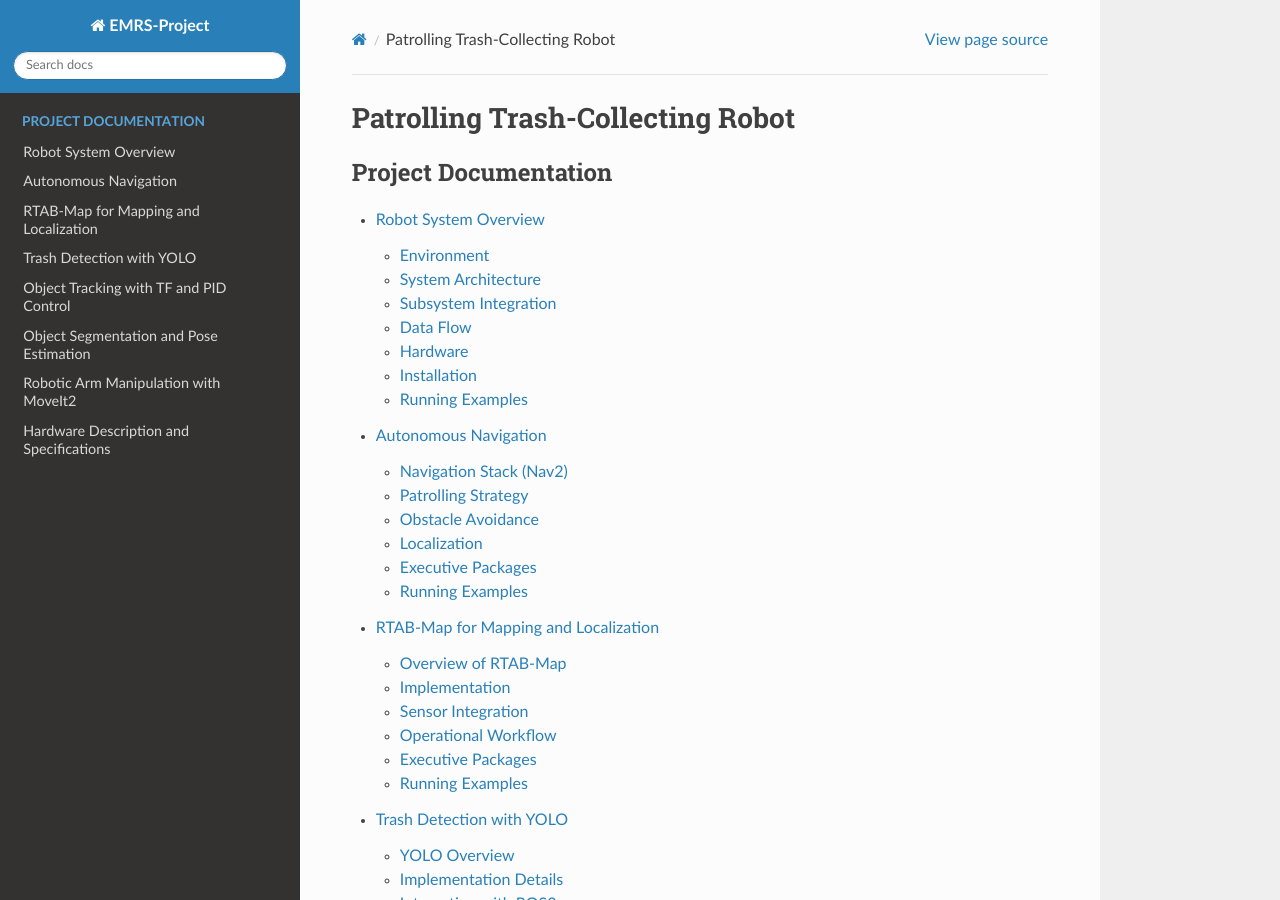
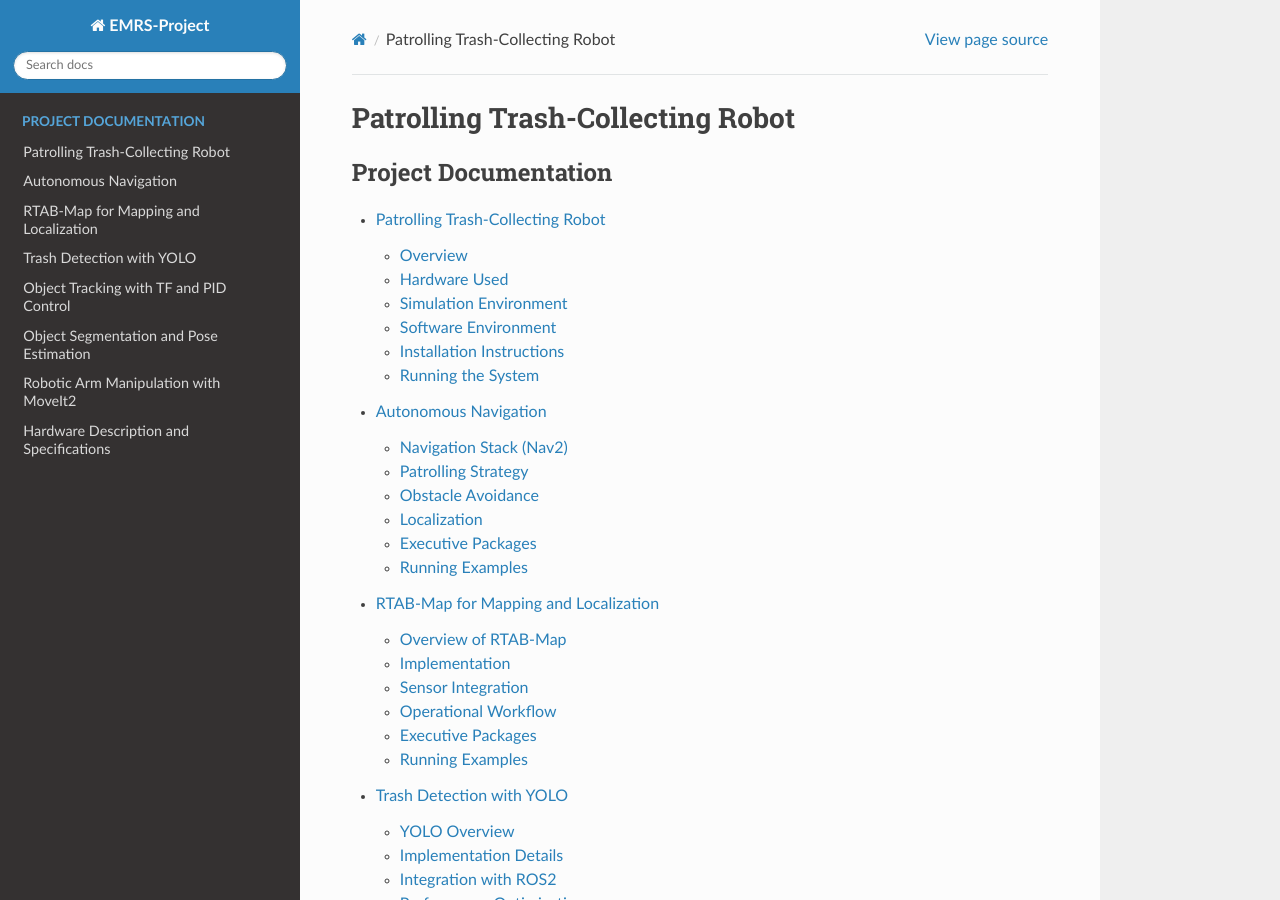
Before and after one commit to mrvgao/EMRS-doc, a Sphinx documentation site: the page built from docs/source/index.rst, in a window 1280 px wide and 900 px high. Built offline with Sphinx 7.4.7 and the Read the Docs theme 3.1.0, drawn with Linux system fonts in a browser that asks for light colours; part of the change alters nothing that is shown; some of the changed text lies outside the part shown.

Commit message:
update project intro

```diff
--- a/docs/source/index.rst
+++ b/docs/source/index.rst
@@ -5,7 +5,7 @@ Patrolling Trash-Collecting Robot
    :maxdepth: 2
    :caption: Project Documentation
 
-   robot_system
+   project_intro
    navigation
    mapping
    object_detection
@@ -22,7 +22,8 @@ The **Patrolling Trash-Collecting Robot** project aims to develop an autonomous
 
 Key Functionalities:
 
-- Autonomous Navigation and Mapping (Nav2, RTAB-Map)
+- Autonomous Navigation and Mapping (Nav2)
+- Eye-Hand Calibration
 - Real-time Trash Detection and Tracking (YOLO, TF frames)
 - Object Segmentation and Pose Estimation (Point Cloud Analysis)
 - Robotic Arm Manipulation (MoveIt2, Pick-and-Place)
--- /dev/null
+++ b/docs/source/project_intro.rst
@@ -0,0 +1,176 @@
+Patrolling Trash-Collecting Robot
+=================================
+
+The **Patrolling Trash-Collecting Robot** project brings together a mobile robotic platform, a manipulator arm, and intelligent perception and navigation systems to autonomously patrol an environment and collect small trash objects. This system is built on ROS2 and supports both simulation in Ignition Gazebo and deployment on a real TurtleBot4-based hardware platform.
+
+.. contents:: Table of Contents
+   :depth: 2
+   :local:
+
+Overview
+--------
+
+This project explores robotic autonomy through integrated subsystems for navigation, perception, and manipulation. The robot autonomously navigates a mapped space, detects trash using computer vision, approaches the object, and uses a robotic arm to pick and store it.
+
+The full system has been implemented both in simulation and on a real robot, offering a complete pipeline from software development to real-world deployment.
+
+We provide two branches for different use cases:
+
+- **`sim` branch**: Implements the system in a simulated environment using **Ignition Gazebo**, allowing testing and development without hardware.
+- **`real` branch**: Deploys the same architecture on a physical **TurtleBot4** platform, integrating real sensors and actuators.
+
+.. _hardware_used:
+
+Hardware Used
+-------------
+
+The real-robot system is built using the following hardware:
+
+- **Mobile Base**: TurtleBot4 (iRobot Create3 chassis)
+- **Manipulator**: OpenManipulator-X (by Robotis)
+- **Sensors**:
+  - **Lidar (2D)**: Integrated with TurtleBot4
+  - **RGBD Camera**: Intel RealSense D435 (or equivalent)
+- **Onboard Computer**: Raspberry Pi 4 (provided with TurtleBot4), or external PC via Wi-Fi
+- **Power Supply**: Battery integrated into TurtleBot4
+
+
+.. image:: /images/physical-robot-whole.jpeg
+   :alt: Physical Robot
+   :align: center
+   :scale: 50%
+
+.. _simulation_env:
+
+Simulation Environment
+----------------------
+
+For development and testing, the following simulation tools and packages are used:
+
+- **Ignition Gazebo**: Full 3D physics simulation with robot model and a custom room/lab world.
+- **RViz2**: 3D visualization of the robot’s perception and planning.
+- **MoveIt2**: Motion planning for the OpenManipulator-X in simulation.
+- **Nav2**: Autonomous navigation stack.
+- **Custom URDFs**: Combining TurtleBot4, sensors, and OpenManipulator into a single model.
+
+**Hand-Eye Calibration**
+.. image:: /images/eye-calibration.jpeg
+   :alt: Hand-Eye Calibration
+   :align: center
+   :scale: 50%
+
+**Map Building**
+
+Watch the mapping workflow:
+
+.. video:: /videos/building-map.mp4
+   :alt: Map Building Demo
+   :width: 640
+   :height: 360
+
+.. _software_env:
+
+Software Environment
+---------------------
+
+The project was developed and tested with the following software environment:
+
+- **Ubuntu**: 22.04
+- **ROS2**: Humble
+- **Ignition Gazebo**: 6.16.0
+- **Ignition Services**: 11.4.1
+- **Python**: 3.10.12
+- **C++**: 11.4.0
+- **Eigen3**: 3.4.0
+
+.. _installation:
+
+Installation Instructions
+-------------------------
+
+Follow the steps below to install required dependencies and set up the workspace for this project.
+
+1. Install ROS 2 Humble on Ubuntu 22.04 following the official guide.
+2. Install Gazebo Ignition:
+
+.. code-block:: bash
+
+   sudo apt update && sudo apt install -y \
+       ros-humble-ros-ign-bridge \
+       ros-humble-ros-ign-gazebo \
+       ros-humble-ros-ign-image \
+       ros-humble-ros-ign-gazebo-demos
+
+3. Install MoveIt2 and related dependencies:
+
+.. code-block:: bash
+
+   sudo apt install ros-humble-moveit* \
+       ros-humble-joint-state-publisher-gui \
+       ros-humble-rqt* \
+       ros-humble-xacro
+
+4. Clone the repository and build the workspace:
+
+.. code-block:: bash
+
+   mkdir -p ~/rsp_ws/src
+   cd ~/rsp_ws/src
+   git clone https://github.com/mrvgao/rsp-proj.git
+
+   cd ~/rsp_ws
+   rosdep install --from-paths src --ignore-src -r -y
+   colcon build --symlink-install
+   source install/setup.bash
+
+5. Choose a branch for your use case:
+
+.. code-block:: bash
+
+   cd ~/rsp_ws/src/rsp-proj
+   git checkout sim   # or 'real' for hardware setup
+
+.. _execution:
+
+Running the System
+-------------------
+
+### 1. Simulation
+
+To launch the robot in Ignition with localization and Nav2 enabled:
+
+.. code-block:: bash
+
+   ros2 launch turtlebot4_manipulator_ignition \
+     t4_manipulator_ignition.launch.py localization:=true nav2:=true slam:=false
+
+To start patrolling behavior:
+
+.. code-block:: bash
+
+   ros2 launch turtlebot4_manipulator_navigation \
+     patrol.launch.py
+
+Edit the file `config/patrol_waypoints.yaml` to customize patrol routes.
+
+**Patrolling Demo**
+
+.. video:: /videos/patrol_demo.mp4
+   :alt: Patrolling Demo
+   :width: 640
+   :height: 360
+
+### 2. Manipulation
+
+To visualize and test manipulation routines in simulation:
+
+.. code-block:: bash
+
+   ros2 launch turtlebot4_manipulator_navigation manipulation.launch.py
+
+**Manipulation Demo**
+
+.. video:: /videos/manipulator.mov
+   :alt: Manipulation Demo
+   :width: 640
+   :height: 360
--- a/docs/source/robot_system.rst
+++ /dev/null
@@ -1,71 +0,0 @@
-Robot System Overview
-======================
-
-The **Patrolling Trash-Collecting Robot** integrates multiple hardware and software components to achieve autonomous environmental maintenance. This document provides an overview of the system architecture, its key subsystems, and the integration strategies employed.
-
-.. _Environment:
-
-Environment
-------------
-
-This project was developed with the following environment and platform:
- * Ubuntu              22.04
- * ROS2                humble
- * ignition gazebo     6.16.0
- * ignition service    11.4.1
- * python              3.10.12
- * c++                 11.4.0
- * Eigen3              3.4.0-2ubuntu2
-
-
-System Architecture
---------------------
-
-The system comprises several interconnected subsystems:
-
-- **Mobile Robot Base**: Provides mobility, supports payload, and houses primary sensors.
-- **Robotic Arm**: Handles manipulation tasks including trash picking and placement.
-- **Sensors**: Includes LiDAR for navigation, RGBD camera for object detection and tracking.
-- **Computational Unit**: Processes sensor data, executes software modules for navigation, detection, and manipulation.
-
-
-Subsystem Integration
-----------------------
-
-Subsystem integration is achieved through ROS2 middleware, leveraging a modular approach:
-
-- **Navigation and Localization**: Integrated through ROS2 Nav2 stack and RTAB-Map for robust localization and environment mapping.
-- **Perception**: YOLO-based object detection combined with point cloud segmentation and tracking using TF frames.
-- **Manipulation**: Managed via MoveIt2, enabling collision-free arm movement and precise grasping and placement of objects.
-
-
-Data Flow
-----------
-
-The data flow in the robot system:
-
-1. **Sensor Data Acquisition**: LiDAR and RGBD camera provide continuous streams of environmental data.
-2. **Perception and Detection**: YOLO detects objects; Lidar and RGBD camera data is combined to establish accurate object positions.
-3. **Localization and Navigation**: Sensor data is processed by RTAB-Map for 3D mapping and localization. Nav2 plans and executes navigation paths.
-4. **Manipulation Commands**: TF-based pose estimation and MoveIt2 determine precise arm positions and grasping sequences.
-
-This robust architecture ensures reliable autonomous operation in dynamic environments.
-
-.. _Hardware:
-
-Hardware
---------
-
-Turtlebot4 from Wyman
-
-
-.. _installation:
-
-Installation
-------------
-.. code-block:: bash
-$ <placeholder>
-
-Running Examples
-------------
-<Placeholder>
```
Also changed, not shown: docs/source/images/eye-calibration.jpeg (added), docs/source/images/physical-robot-whole.jpeg (added), 2 other files.
